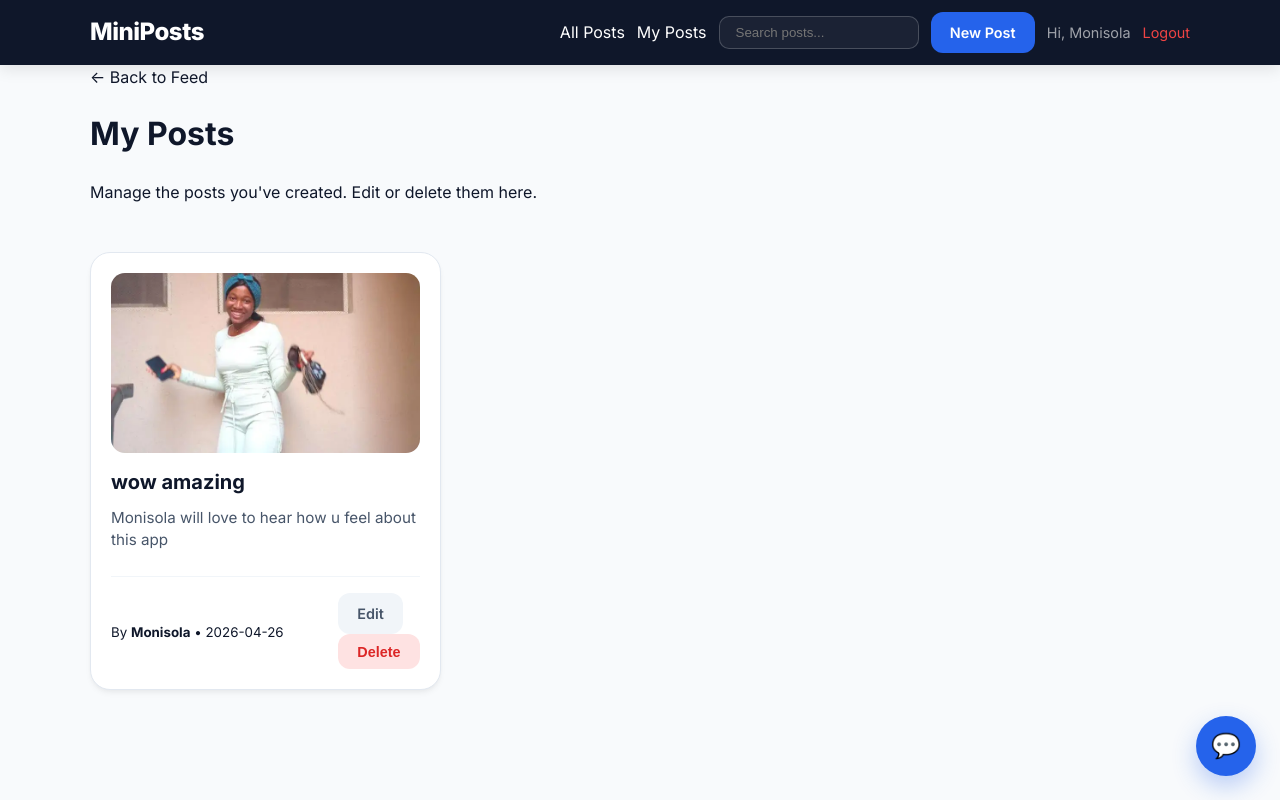
After one commit to monisolaoladeji/blog, a Flask app: page /my-posts in a window 1280 px wide. The commit adds this page. Run offline with Flask 3, Linux system fonts and the light colour scheme; a user stored in the database is signed in; data comes from the database, SQL or seed files in the repository; parts of the project's set-up code (start-up, migrations or seed data) failed here and were passed over.

Commit message:
Update chatapp

```diff
--- a/app.py
+++ b/app.py
@@ -1,3 +1,4 @@
+import os
 import sqlite3
 import uuid
 from datetime import datetime, timezone
@@ -100,7 +101,7 @@ def login():
             session["user_id"] = user["id"]
             session["username"] = user["username"]
             flash(f"Welcome back, {username}!", "success")
-            return redirect(url_for("index"))
+            return redirect(url_for("my_posts"))
         else:
             flash("Invalid username or password", "error")
 
@@ -138,6 +139,24 @@ def index():
             """
             posts = conn.execute(query).fetchall()
     return render_template("index.html", posts=posts, search_query=search_query)
+
+
+@app.route("/my-posts")
+def my_posts():
+    if "user_id" not in session:
+        flash("Please login to view your posts.", "error")
+        return redirect(url_for("login"))
+
+    with get_db() as conn:
+        posts = conn.execute("""
+            SELECT posts.*, users.username as author
+            FROM posts
+            JOIN users ON posts.user_id = users.id
+            WHERE posts.user_id = ?
+            ORDER BY posts.id DESC
+        """, (session["user_id"],)).fetchall()
+
+    return render_template("my_posts.html", posts=posts)
 
 
 @app.route("/posts/new")
--- a/templates/base.html
+++ b/templates/base.html
@@ -18,6 +18,9 @@
 
         <nav class="nav">
             <a href="{{ url_for('index') }}">All Posts</a>
+            {% if session.get('user_id') %}
+                <a href="{{ url_for('my_posts') }}">My Posts</a>
+            {% endif %}
 
             <form action="{{ url_for('index') }}" method="GET">
                 <input class="search-box" type="text" name="search" placeholder="Search posts...">
--- /dev/null
+++ b/templates/my_posts.html
@@ -0,0 +1,49 @@
+{% extends "base.html" %}
+
+{% block content %}
+<div class="page-head">
+    <a href="{{ url_for('index') }}" class="breadcrumb">← Back to Feed</a>
+    <h1>My Posts</h1>
+    <p class="muted">Manage the posts you've created. Edit or delete them here.</p>
+</div>
+
+<div class="grid">
+    {% for post in posts %}
+        <article class="card">
+            {% if post.image %}
+                <img src="{{ url_for('static', filename='uploads/' + post.image) }}" class="post-img">
+            {% endif %}
+
+            <h2 class="card-title">
+                <a href="{{ url_for('show_post', post_id=post.id) }}">
+                    {{ post.title }}
+                </a>
+            </h2>
+
+            <div class="card-snippet">
+                {{ post.content[:150] }}{% if post.content|length > 150 %}...{% endif %}
+            </div>
+
+            <div class="card-meta">
+                <div class="muted">
+                    <small>By <strong>{{ post.author if post.author else 'Unknown' }}</strong> • {{ post.created_at[:10] }}</small>
+                </div>
+
+                <div class="card-actions">
+                    <a class="btn btn-ghost" href="{{ url_for('edit_post', post_id=post.id) }}">Edit</a>
+                    <form method="POST" action="{{ url_for('delete_post', post_id=post.id) }}" onsubmit="return confirm('Are you sure you want to delete this post?')">
+                        <button class="btn btn-danger">Delete</button>
+                    </form>
+                </div>
+            </div>
+        </article>
+    {% else %}
+        <div class="card empty">
+            <h2>No posts yet</h2>
+            <p class="muted">You haven't created any posts yet. Start with a new post below.</p>
+            <br>
+            <a href="{{ url_for('new_post') }}" class="btn btn-primary">Create Your First Post</a>
+        </div>
+    {% endfor %}
+</div>
+{% endblock %}
```
Also changed, not shown: templates/index.html (+1 -8 lines).
